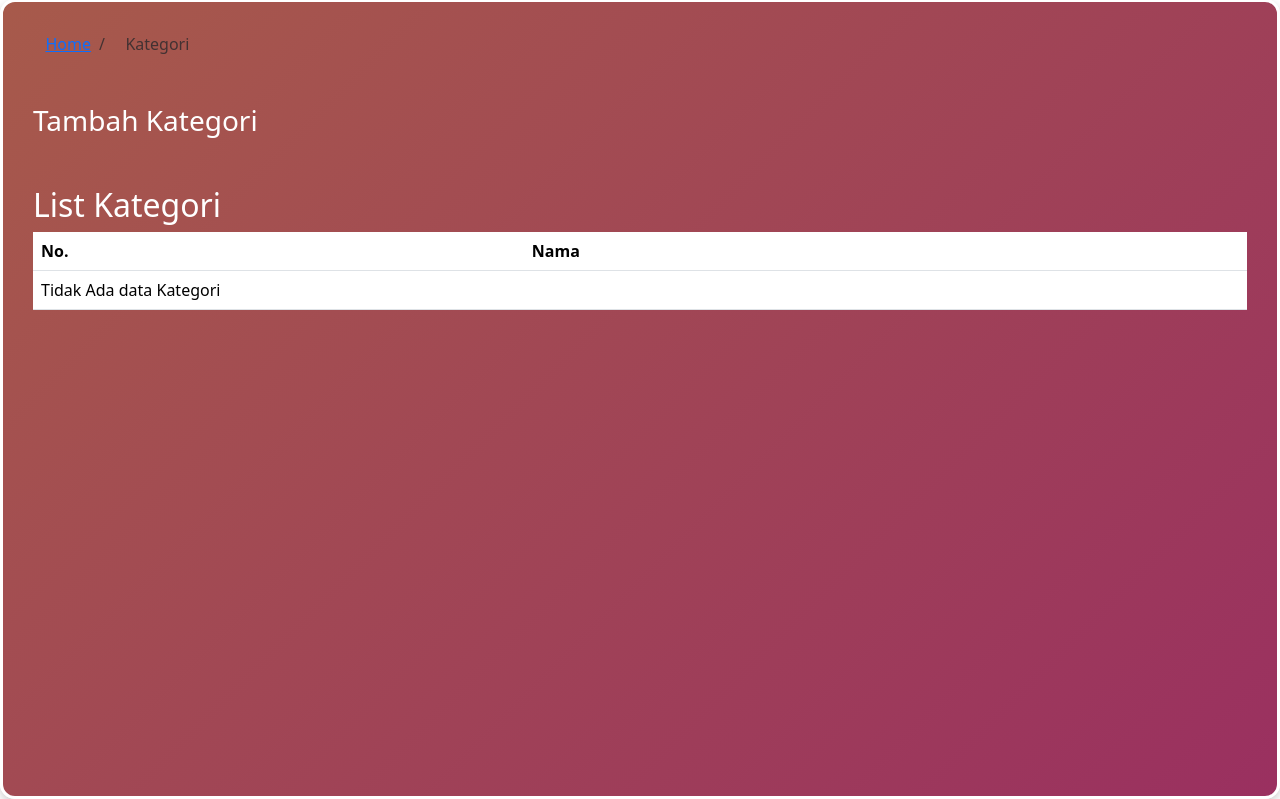
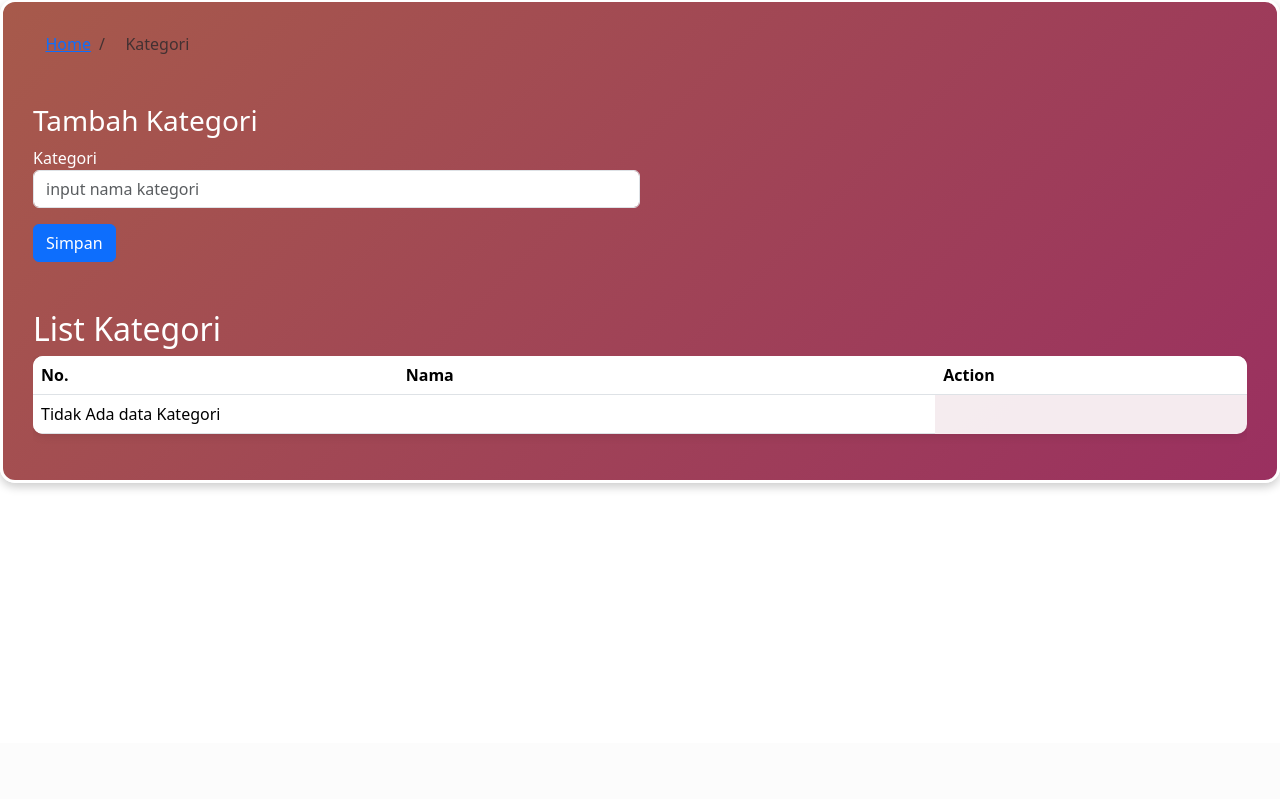
Before and after one commit to MuslimahQurniawati/Project_Uas, a PHP site: page /kategori.php in a window 1280 px wide. Shown: the part 57-856 px from the top of the page. After the commit the page ends 546 px from the top, so only its background shows below. Run offline with PHP 8.4, Linux system fonts and the light colour scheme; the visitor is signed in with stand-in values (Sample User, id 1); data that the repository does not hold is empty; some libraries are stand-ins or nearby versions.

Commit message:
menghubungkan tambah kategori ke database

```diff
--- a/adminpanel/kategori.php
+++ b/adminpanel/kategori.php
@@ -18,21 +18,37 @@ $jumlahKategori = mysqli_num_rows($queryKategori);
 ?>
 
 <style>
-    .kotak{
+    .kotak {
         border: solid;
-        background: linear-gradient(135deg,rgb(167, 90, 75),rgb(154, 48, 96)); /* Gradien menarik */
+        background: linear-gradient(135deg, rgb(167, 90, 75), rgb(154, 48, 96));
         padding: 30px;
-        height: 100vh;
+        height: auto;
         width: 100%;
         border-radius: 15px;
+        overflow: hidden;
         color: white;
         box-shadow: 0 4px 10px rgba(0, 0, 0, 0.2);
         transition: transform 0.3s ease, box-shadow 0.3s ease;
+    }
 
+    table {
+        background-color: rgba(255, 255, 255, 0.9); /* Transparansi latar belakang tabel */
+        border-radius: 10px;
+        overflow: hidden;
+        box-shadow: 0 2px 10px rgba(0, 0, 0, 0.1);
+        width: 100%;
+        border-collapse: collapse;
     }
-    .tabel {
-        margin-top: 5px
 
+    table th, table td {
+        padding: 12px 15px;
+        text-align: left;
+    }
+
+    table thead th {
+        background-color: rgba(154, 48, 96, 0.9); /* Warna header tabel */
+        color: white;
+        font-weight: bold;
     }
 </style>
 
@@ -60,12 +76,43 @@ $jumlahKategori = mysqli_num_rows($queryKategori);
                 </li>
             </ol>
     </nav>
-    <div class="my-5">
+    <div class="my-5 col-12 col-md-6">
         <h3>Tambah Kategori</h3>
 
         <form action="" method="post">
+            <div>
+                <label for="kategori">Kategori</label>
+                <input type="text" id="kategori" name="kategori" placeholder="input nama kategori" class="form-control">
+            </div>
+            <div class="mt-3">
+                <button class="btn btn-primary" type="submit" name="simpan_kategori">Simpan</button>
+            </div>
+        </form>
 
-        </form>
+        <?php
+            if(isset($_POST['simpan_kategori'])){
+                $kategori = htmlspecialchars($_POST['kategori']);
+                $queryExist = mysqli_query($con, "SELECT nama FROM kategori WHERE nama='$kategori'");
+                $kategoriBaru = mysqli_num_rows($queryExist);
+
+                if($kategoriBaru > 0){
+                    ?>
+                    <div class="alert alert-warning mt-3" role="alert">Kategori Sudah Ada</div>
+                    <?php
+                } else {
+                    $querySimpan = mysqli_query($con, "INSERT INTO kategori (nama) VALUES ('$kategori')");
+
+                    if($querySimpan){
+                        ?>
+                        <div class="alert alert-primary mt-3" role="alert">
+                            Kategori Berhasil Disimpan
+                        </div>
+                        <?php
+                    }
+
+                }
+            }
+        ?>
     </div>
 
     <div class="tabel">
@@ -76,6 +123,7 @@ $jumlahKategori = mysqli_num_rows($queryKategori);
                     <tr>
                         <th>No. </th>
                         <th>Nama</th>
+                        <th>Action</th>
                     </tr>
                 </thead>
                 <tbody>
```
